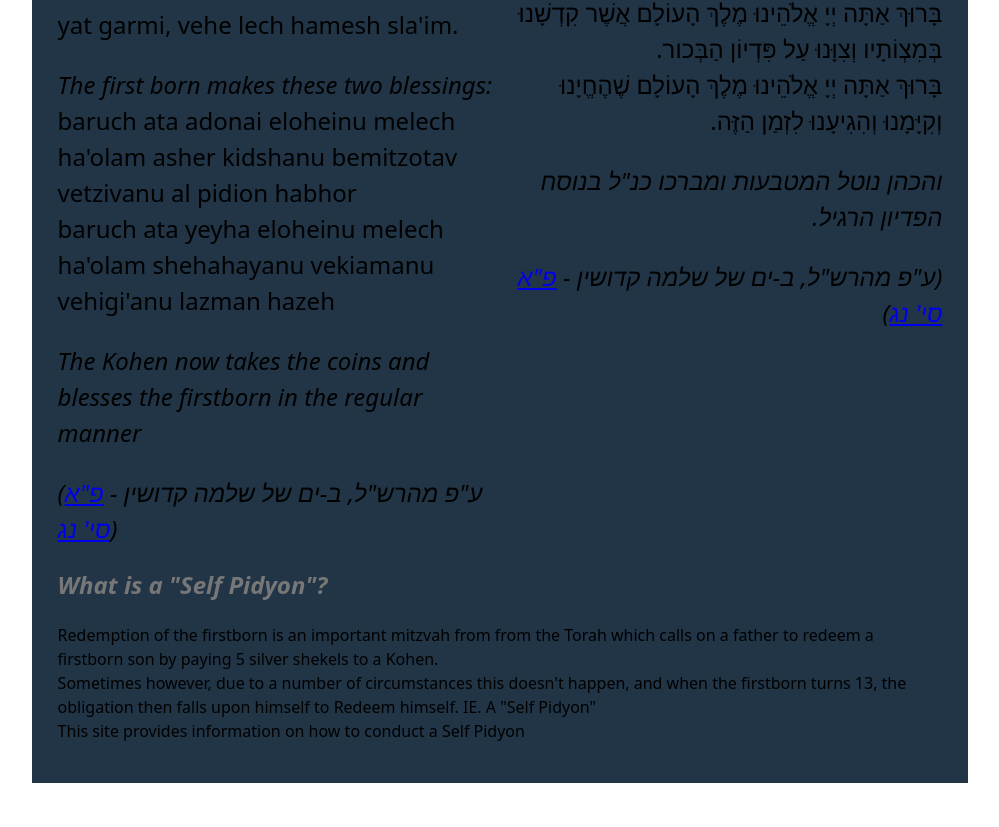
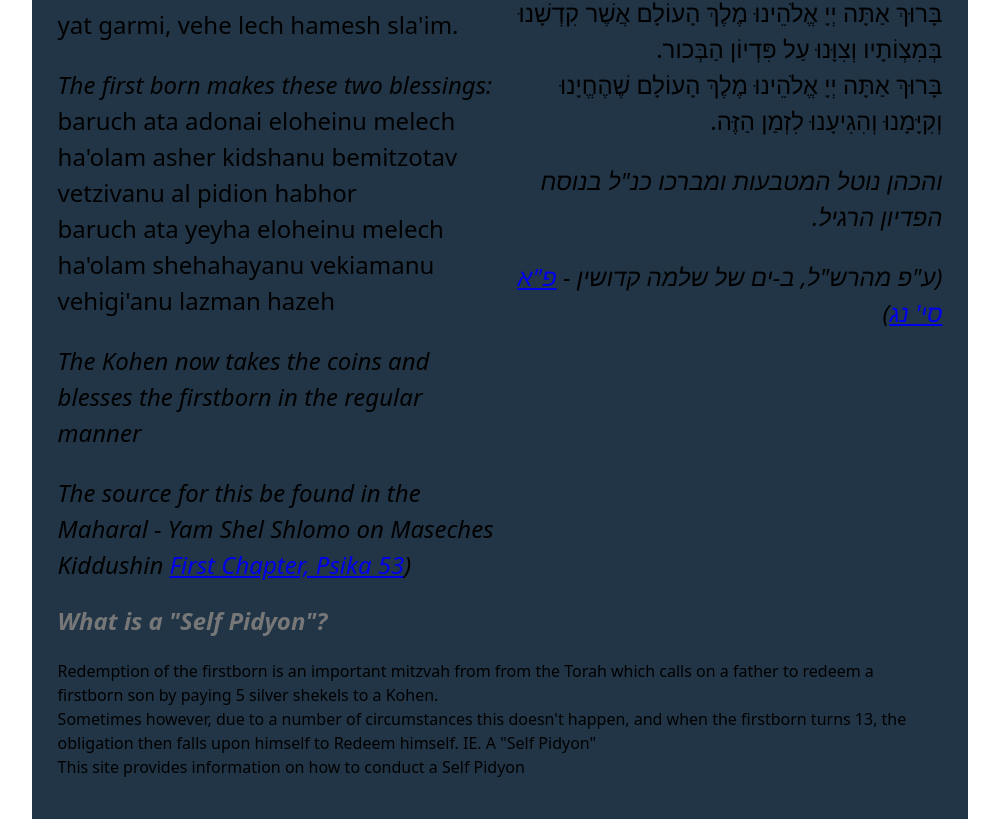
Before and after one commit to itaikta/SelfPidyon, a Vue app: page / in a window 1280 px wide. Shown: the part 724-1551 px from the top of the page, without its empty margins (140-1139 px from the left). Before the commit the page ends 1515 px from the top, so only its background shows below. Built offline with nearby package versions, Linux system fonts and the light colour scheme.

Commit message:
Transliteration source

```diff
--- a/src/components/NusachEnglishTransliteration.vue
+++ b/src/components/NusachEnglishTransliteration.vue
@@ -21,5 +21,5 @@
     <p class="nusach comment">The Kohen now takes the coins and blesses the firstborn in the regular manner</p>
     <br />
 
-    <p class="nusach comment">(ע"פ מהרש"ל, ב-ים של שלמה קדושין - <a href="https://www.hebrewbooks.org/pdfpager.aspx?req=49418&st=&pgnum=29">פ"א סי' נג</a>)</p>
+    <p class="nusach comment">The source for this be found in the Maharal - Yam Shel Shlomo on Maseches Kiddushin <a href="https://www.hebrewbooks.org/pdfpager.aspx?req=49418&st=&pgnum=29">First Chapter, Psika 53</a>)</p>
 </template>
```
